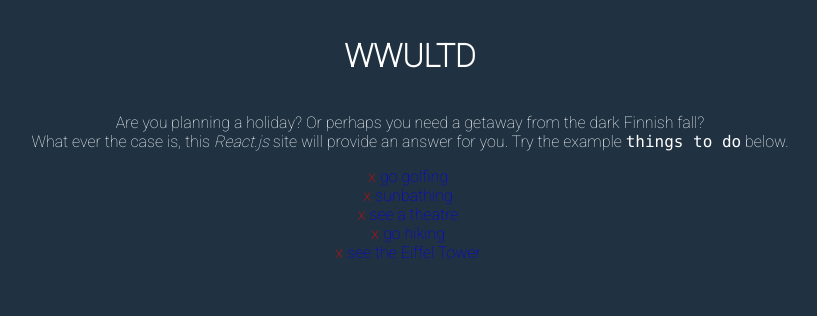
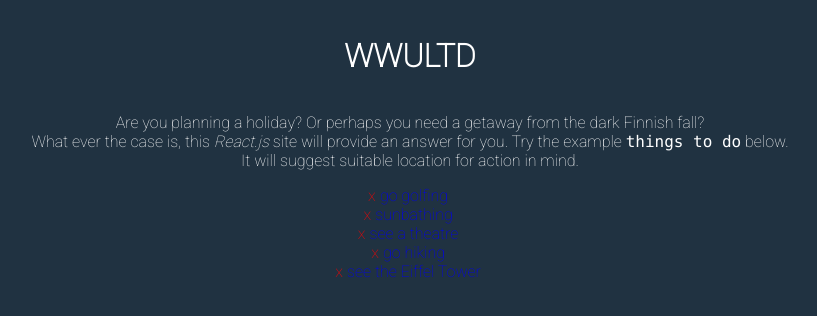
Before and after one commit to jpir13/wwultd, a React (Create React App) app: page / in a window 1280 px wide. Shown: the top 316 px of the page, without its empty margins (230-1047 px from the left). Built offline with nearby package versions, Linux system fonts and the light colour scheme.

Commit message:
content: body changes

```diff
--- a/src/App.js
+++ b/src/App.js
@@ -39,7 +39,7 @@ class App extends Component {
         </header>
         <article>
           <p>
-            Are you planning a holiday? Or perhaps you need a getaway from the dark Finnish fall?<br /> What ever the case is, this <i>React.js</i> site will provide an answer for you. Try the example <code>things to do</code> below.
+            Are you planning a holiday? Or perhaps you need a getaway from the dark Finnish fall?<br /> What ever the case is, this <i>React.js</i> site will provide an answer for you. Try the example <code>things to do</code> below.<br /> It will suggest suitable location for action in mind.
             <ul>{listThings}</ul>
           </p>
         </article>
```
